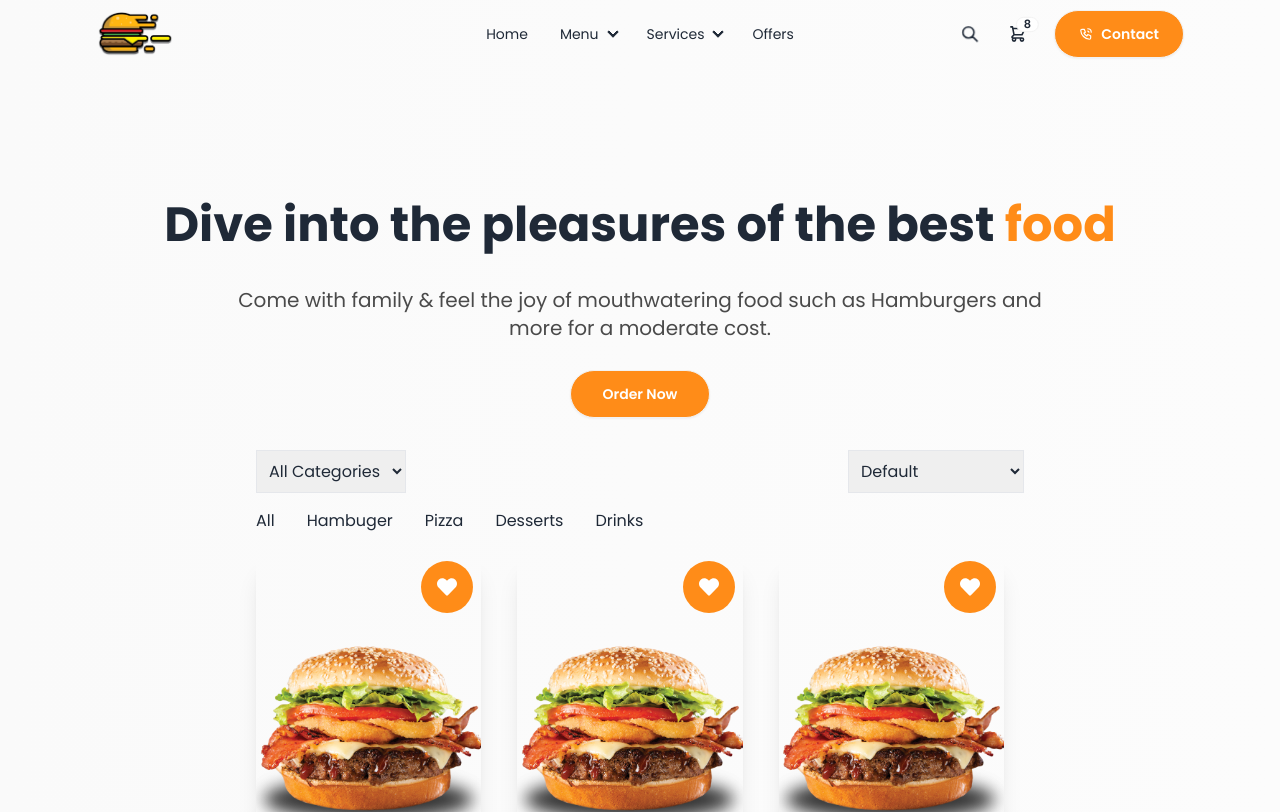
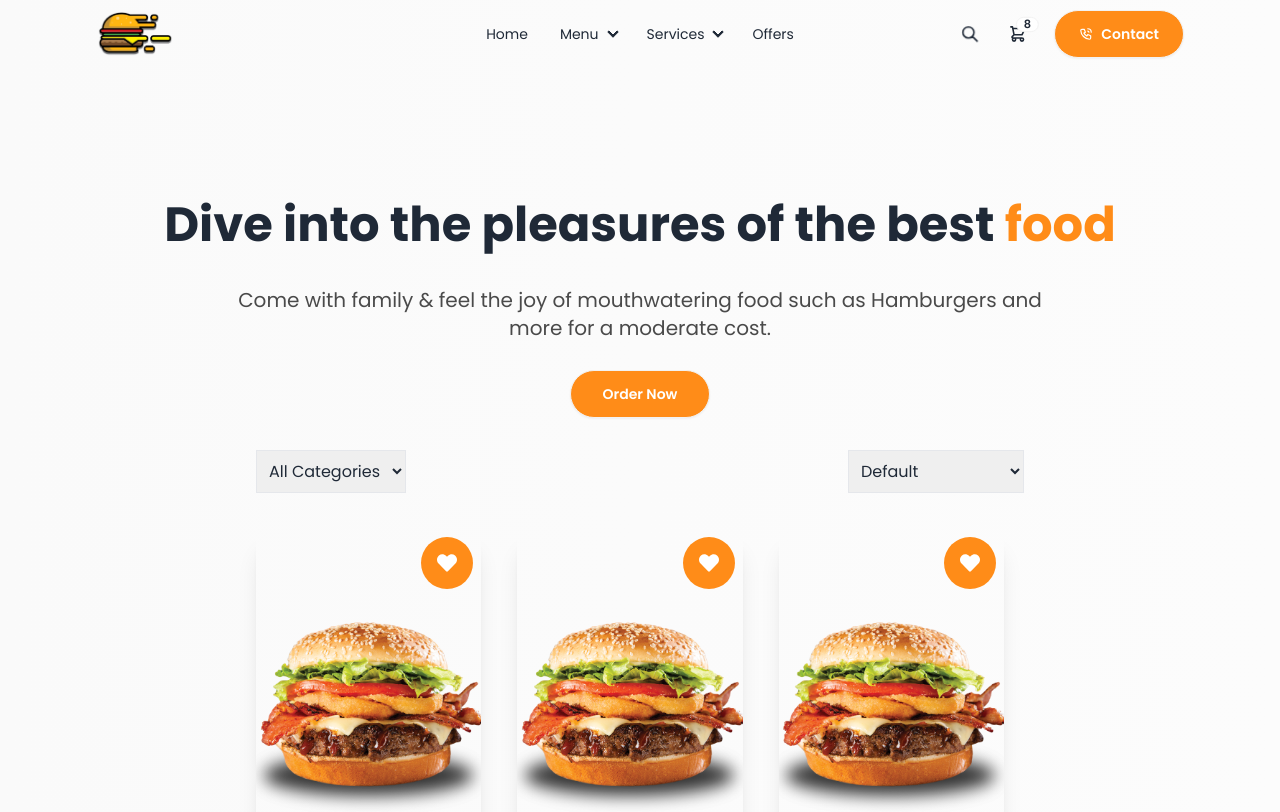
Before and after one commit to Taluok/mern_proyect_food, a React (Vite) app in the folder fastBite-client/: page /menu in a window 1280 px wide. Shown: the top 812 px of the page. Built offline with nearby package versions, Linux system fonts and the light colour scheme.

Commit message:
Sorting base filtering

```diff
--- a/fastBite-client/src/assets/pages/shop/Menu.jsx
+++ b/fastBite-client/src/assets/pages/shop/Menu.jsx
@@ -1,6 +1,6 @@
 import React, { useState, useEffect } from 'react';
 import Cards from '../../../components/Cards';
-import { } from 'react-icons/fa'
+import { FaFilter } from 'react-icons/fa'; // Importar el ícono de filtro
 
 const Menu = () => {
     const [menu, setMenu] = useState([]);
@@ -87,9 +87,9 @@ const Menu = () => {
                         >
                             <option value="all">All Categories</option>
                             <option value="burgers">Burgers</option>
-                            <option value="pizzas">Pizzas</option>
+                            <option value="pizza">Pizza</option>
                             <option value="desserts">Desserts</option>
-                            {/* Añade más categorías según tu menú */}
+                            <option value="drinks">Drinks</option>
                         </select>
 
                         {/* Ordenación */}
@@ -104,21 +104,6 @@ const Menu = () => {
                             <option value="low-to-high">Price: Low to High</option>
                             <option value="high-to-low">Price: High to Low</option>
                         </select>
-                    </div>
-                    <div>
-                        <div className='flex flex-row justify-start md:items-center md:gap-8 gap-4 flex-wrap'>
-                            <button onClick={showAll} className={selectedCategory === "all" ? "active" : ""}>All</button>
-                            <button onClick={() => filterItems("hamburger")} className={selectedCategory === "hamburger" ? "active" : ""}>Hambuger</button>
-                            <button onClick={() => filterItems("pizza")} className={selectedCategory === "pizza" ? "active" : ""}>Pizza</button>
-                            <button onClick={() => filterItems("desserts")} className={selectedCategory === "desserts" ? "active" : ""}>Desserts</button>
-                            <button onClick={() => filterItems("drinks")} className={selectedCategory === "drinks" ? "active" : ""}>Drinks</button>
-                        </div>
-
-                        <div>
-                            <div>
-
-                            </div>
-                        </div>
                     </div>
 
                     {/* Renderizado del menú */}
```
